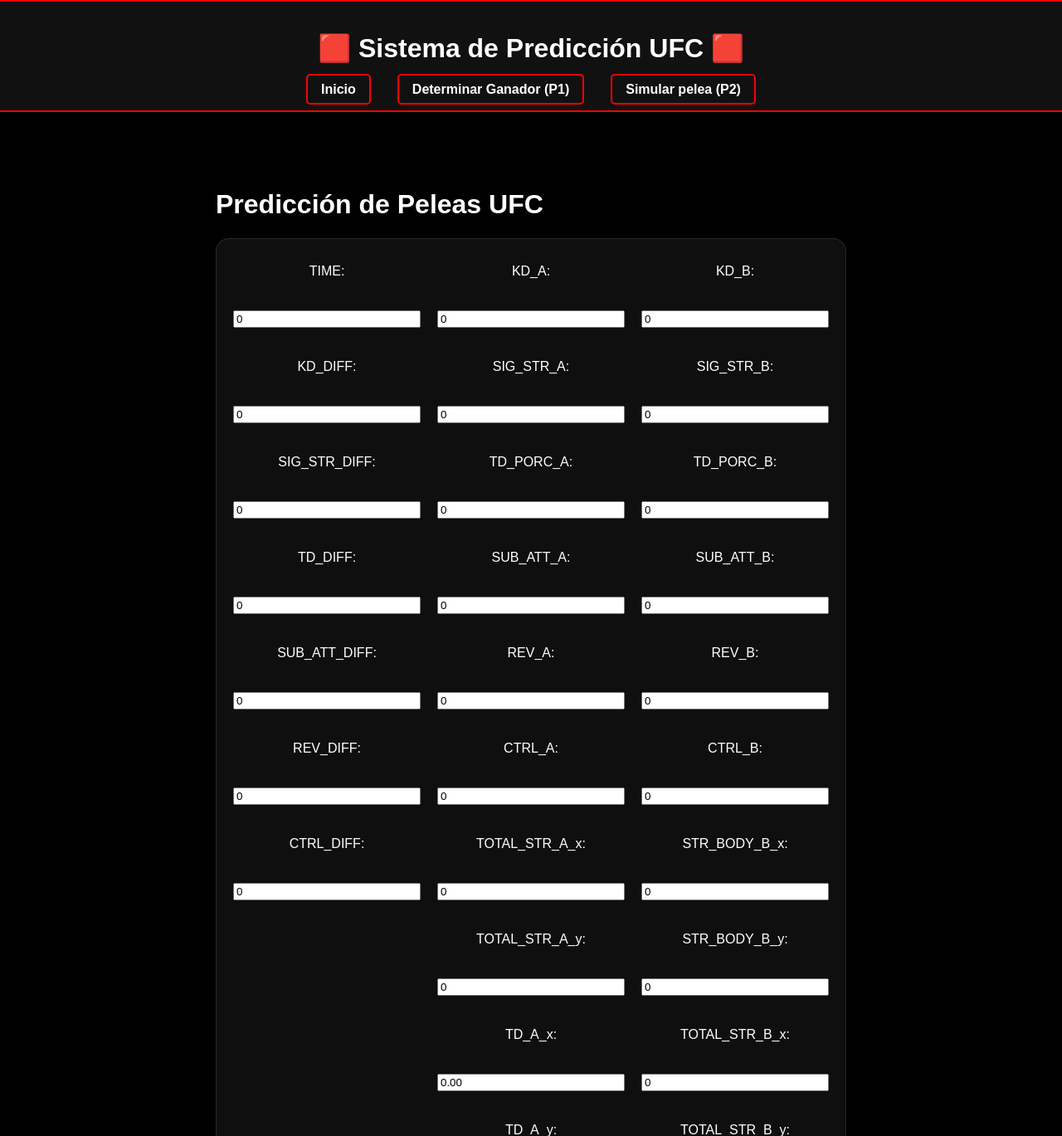
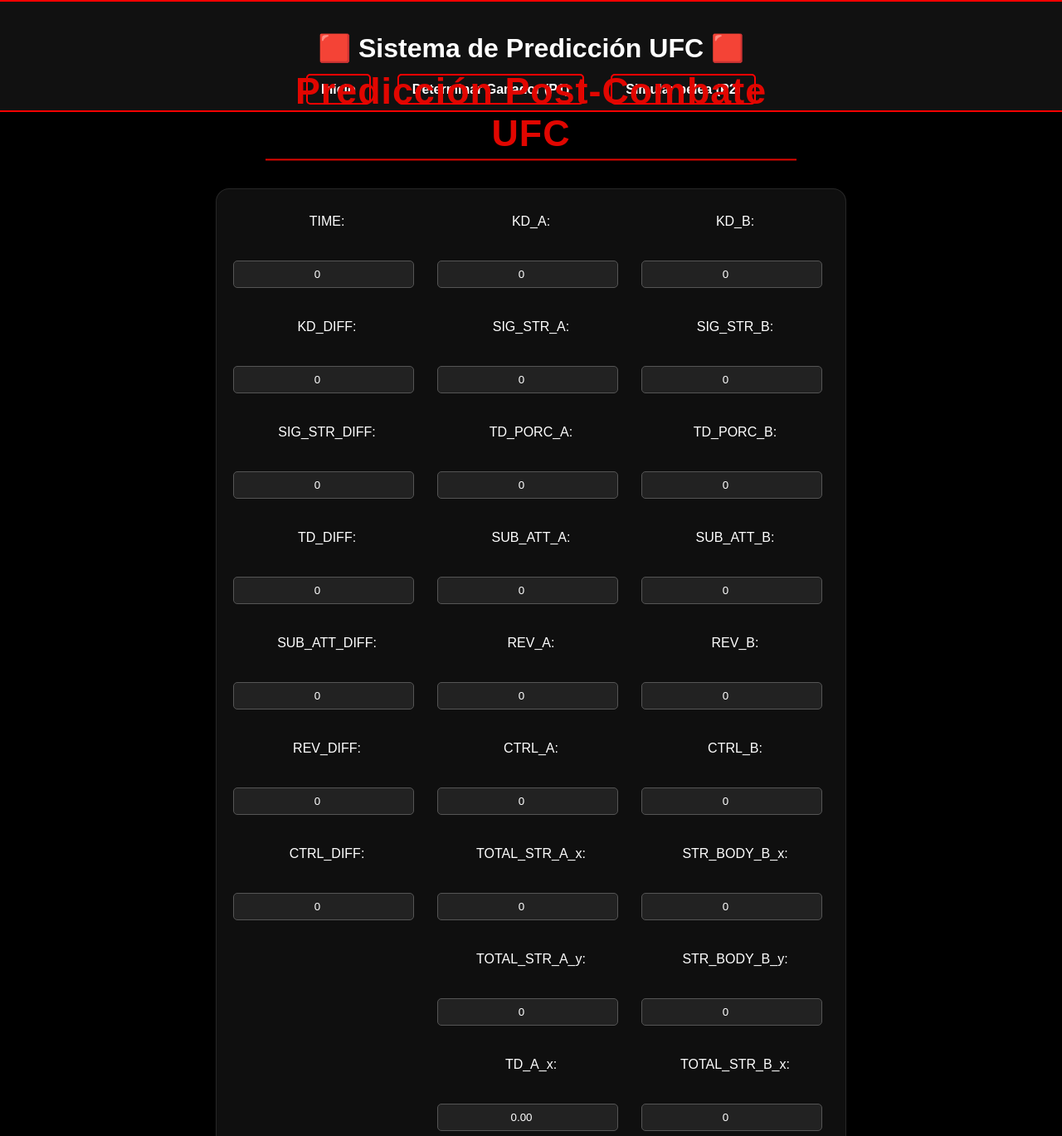
Before and after one commit to UCM-GIDIA-PD1/c2425-R4sw, a FastAPI app: page /p1 in a window 1280 px wide. Shown: the top 1369 px of the page at 83% size. Run offline with FastAPI, Linux system fonts and the light colour scheme.

Commit message:
mejoro css p1

```diff
--- a/static/css/styles_P1.css
+++ b/static/css/styles_P1.css
@@ -1,3 +1,29 @@
+.titulo{
+    text-align: center;
+    position: absolute;
+    left: 50%;
+    transform: translate(-50%, -140%);
+
+    font-size: 2.8rem;
+    font-family: 'Oswald', sans-serif;
+    color: #e10600;
+    margin-bottom: 40px;
+    letter-spacing: 1px;
+    border-bottom: 2px solid #e10600;
+    display: inline-block;
+    padding-bottom: 5px;
+}
+
+input[type="number"] {
+    background-color: #222;
+    color: #fff;
+    border: 1px solid #555;
+    border-radius: 5px;
+    padding: 0.5rem;
+    width: 200px;
+    text-align: center;
+}
+
 .pelea-container {
     display: grid;
     grid-template-columns: 1fr 1fr 1fr; /* Tres columnas iguales */
@@ -32,3 +58,10 @@
 .submit-btn:hover {
     background-color: #2b0213;
 }
+
+.resultado-container {
+    margin-top: 2rem;
+    text-align: center;
+    font-size: 1.2rem;
+    font-weight: bold;
+}
--- a/static/js/modelo_P1.js
+++ b/static/js/modelo_P1.js
@@ -1,12 +1,13 @@
 function mostrarResultado(resultado) {
+    const ganador=resultado.winner
+    const probabilidad=(resultado.probability*100).toFixed(2)
     const contenedor = document.getElementById('resultado');
     contenedor.innerHTML = `
-        <div class="prediction-result">
-        <h3>Resultado de la Predicción</h3>
-        <p><strong>Ganador:</strong> ${resultado.winner}</p>
-        <p><strong>Probabilidad:</strong> ${resultado.probability}%</p>
-        </div>`
-        contenedor.style.display = 'block';
+            <h3>Resultado de la Predicción</h3>
+            <p><strong>Ganador:</strong> ${ganador}</p>
+            <p><strong>Probabilidad:</strong> ${probabilidad}%</p>
+            </div>`
+    contenedor.style.display = 'block';
 }
 
 document.addEventListener("DOMContentLoaded", () => {
--- a/templates/modelo_P1.html
+++ b/templates/modelo_P1.html
@@ -9,7 +9,7 @@
 
 {% block content %}
 <div class="container">
-    <h1>Predicción de Peleas UFC</h1>
+    <h1 class="titulo">Predicción Post-Combate UFC</h1>
 
     <form id="formulario-p1" method="post" class="prediction-form">
         <div class="pelea-container">
```
